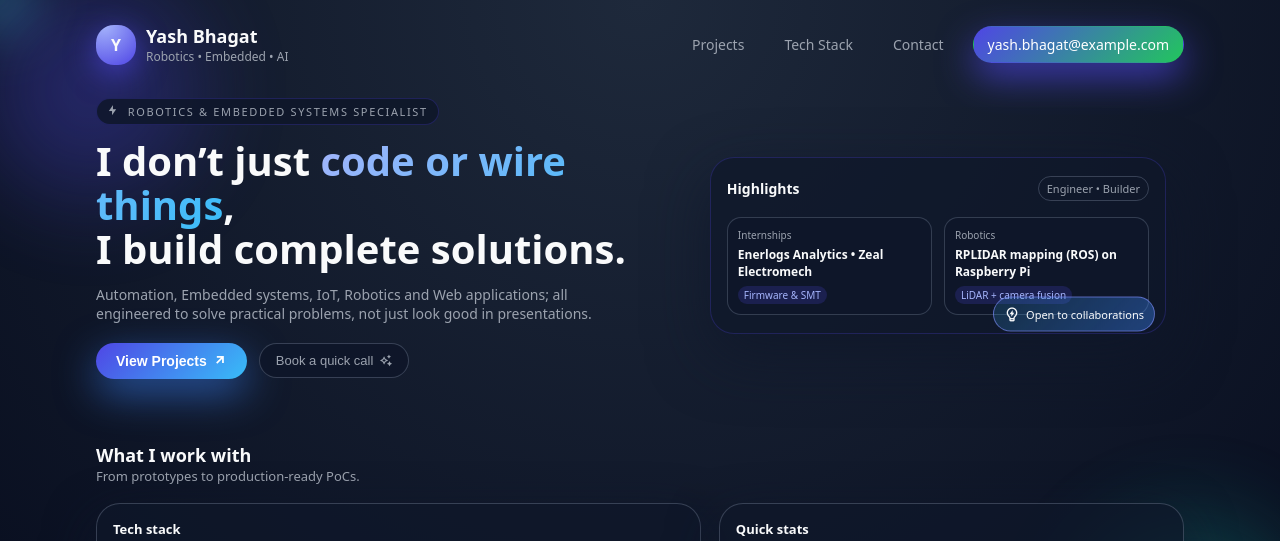
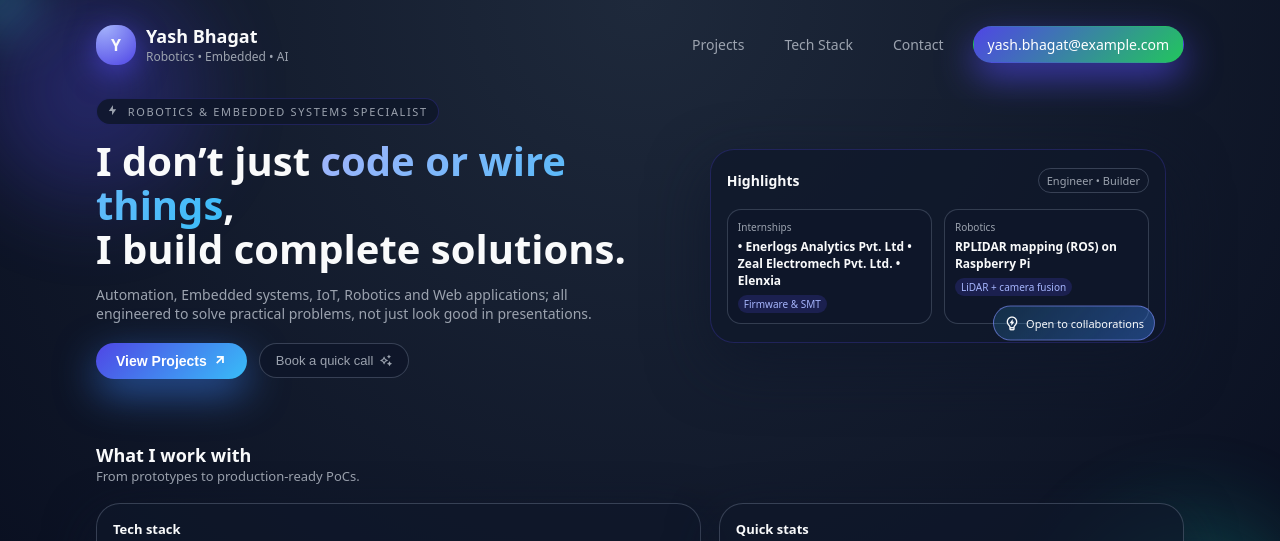
Before and after one commit to YashBhagat20/Portfolio, a plain HTML site: page index.html in a window 1280 px wide. Shown: the top 541 px of the page. Drawn offline with nearby package versions, Linux system fonts and the light colour scheme.

Commit message:
Update index.html
Added internship

```diff
--- a/index.html
+++ b/index.html
@@ -221,7 +221,11 @@
           <div class="hero-timeline">
             <div class="timeline-item">
               <small>Internships</small>
-              <strong>Enerlogs Analytics • Zeal Electromech</strong>
+              <strong>
+                • Enerlogs Analytics Pvt. Ltd
+                • Zeal Electromech Pvt. Ltd.
+                • Elenxia
+              </strong>
               <span class="pill">Firmware & SMT</span>
             </div>
             <div class="timeline-item">
```
